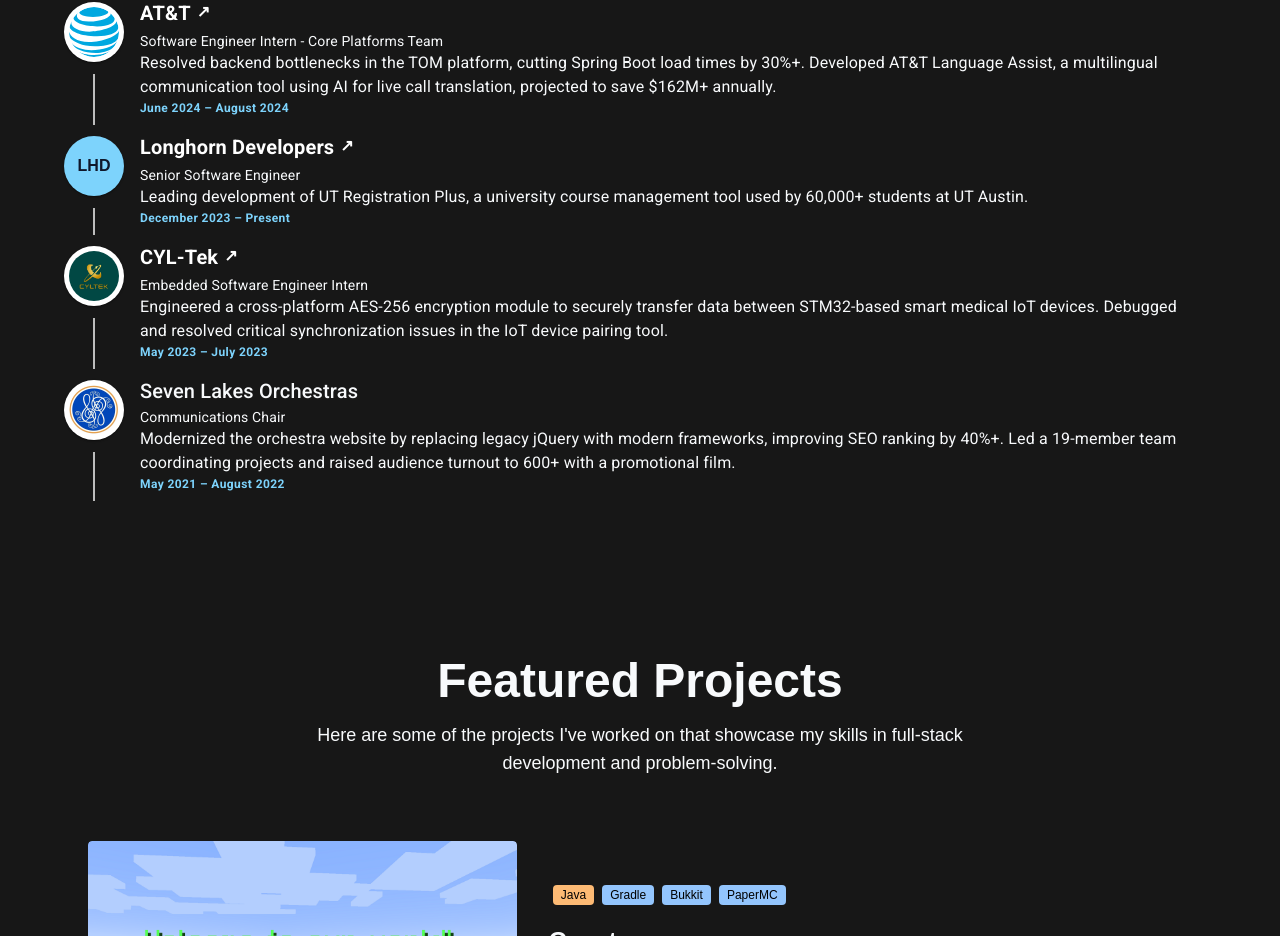
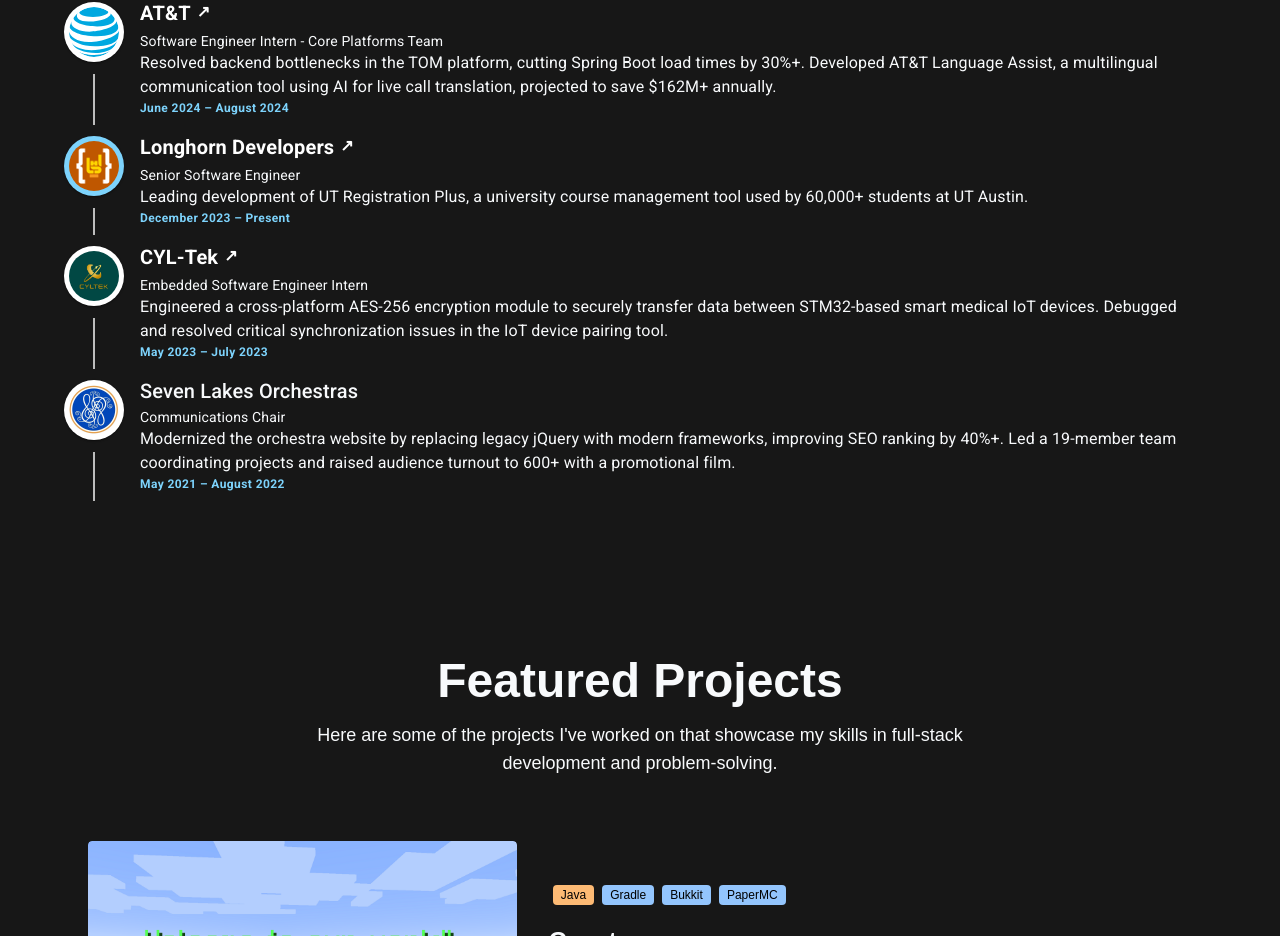
Before and after one commit to DereC4/derek-chen-website, a Next.js app: page / in a window 1280 px wide. Shown: the part 1007-1943 px from the top of the page. Built offline with nearby package versions, Linux system fonts and the light colour scheme.

Commit message:
feat: add LHD logo and register

```diff
--- a/src/components/ExperienceTimeline.tsx
+++ b/src/components/ExperienceTimeline.tsx
@@ -12,6 +12,7 @@ import Cyltek from '@/assets/pics/companies/cyltek.jpg';
 import Att from '@/assets/pics/companies/att.svg';
 import Schwab from '@/assets/pics/companies/schwab.svg';
 import Slork from '@/assets/pics/companies/slork.jpg';
+import LHD from '@/assets/pics/companies/lhd.png';
 import { Typography } from '@mui/material';
 import { experiences } from '@/data/experiences';
 
@@ -123,7 +124,7 @@ const ExperienceTimeline = () => {
                             fontWeight: 700,
                         }}
                     >
-                        LHD
+                        <LogoIcon src={LHD} size={TIMELINE_LOGO_SIZE} circle alt='AT&T company logo' />
                     </TimelineDot>
                     <TimelineConnector></TimelineConnector>
                 </TimelineSeparator>
```
Also changed, not shown: src/assets/pics/companies/lhd.png (added).
